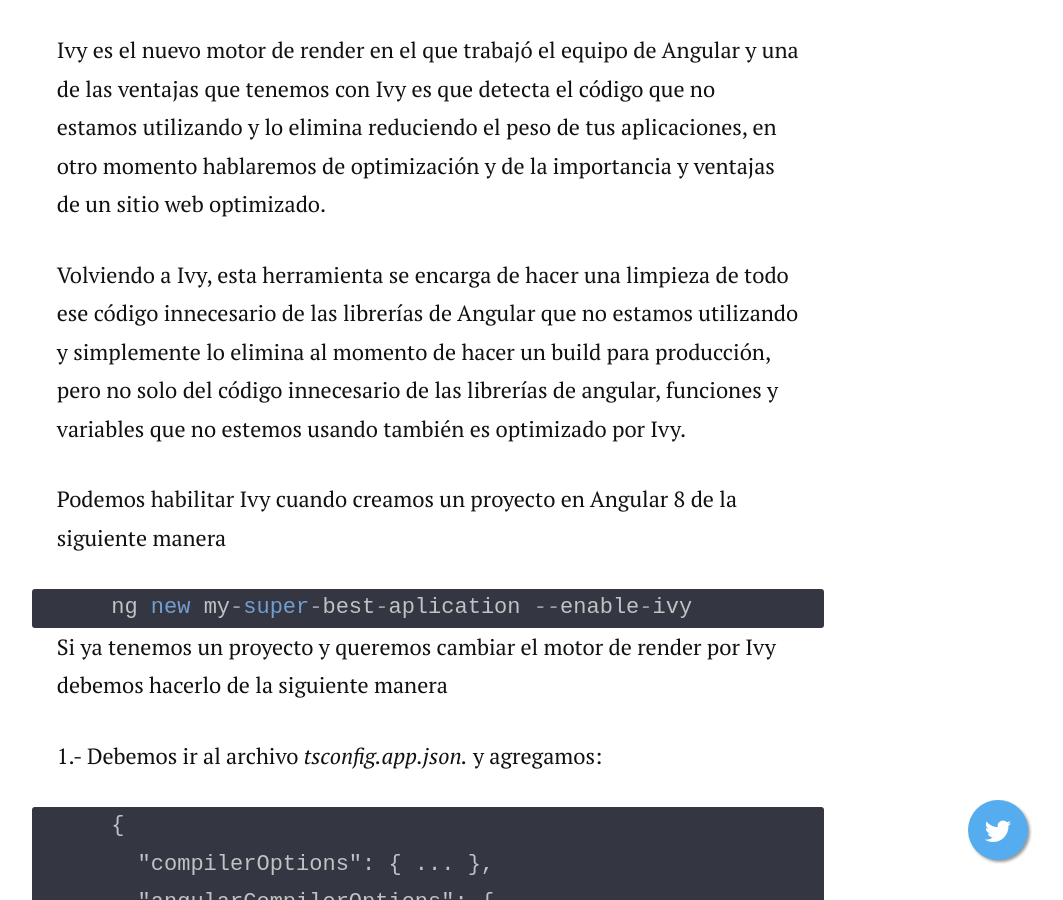
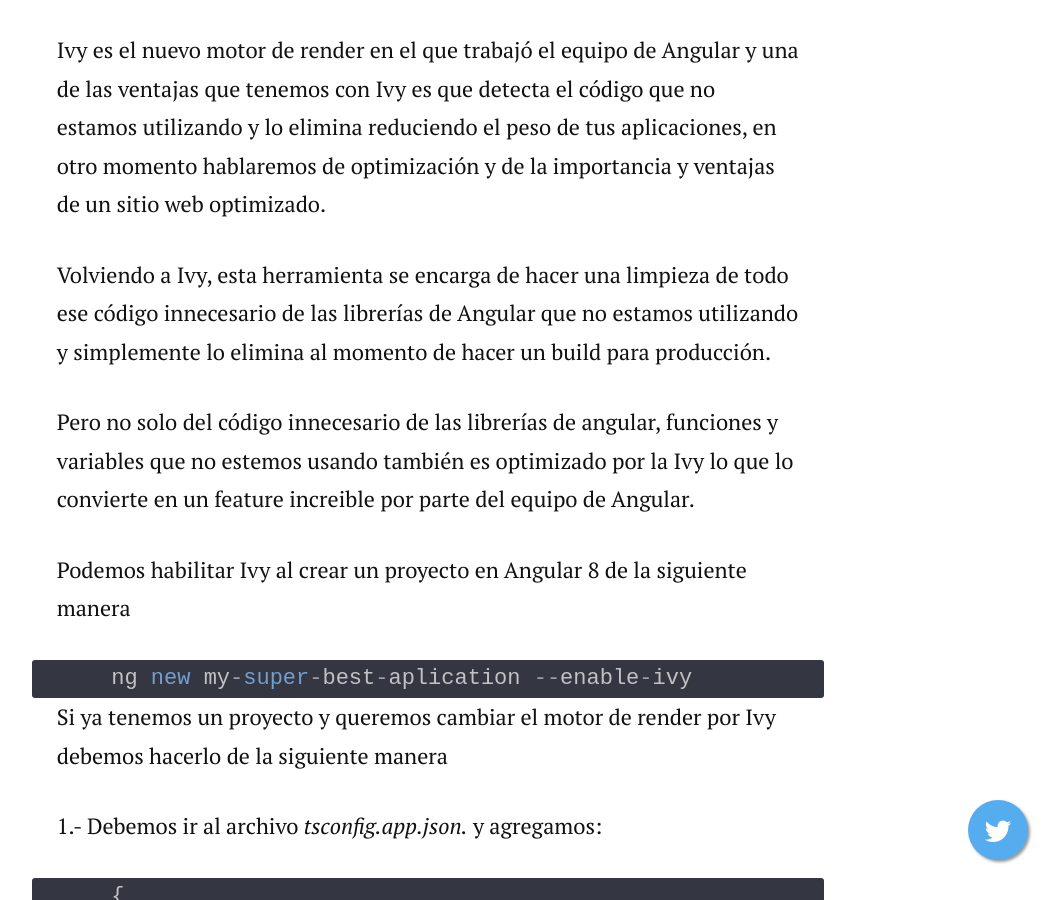
Before and after one commit to jonathanduarte/Terminos, a Jekyll site: the page built from _posts/2020-01-16-IVY.md, in a window 1280 px wide and 900 px high, scrolled down 557 px. Shown: the whole window, without its empty margins (212-1275 px from the left). Built offline with Jekyll 4.4.1, drawn with Linux system fonts in a browser that asks for light colours; nearby versions of some CDN libraries.

Commit message:
fix posts

````diff
--- a/_posts/2020-01-16-IVY.md
+++ b/_posts/2020-01-16-IVY.md
@@ -9,9 +9,11 @@
 
 Ivy es el nuevo motor de render en el que trabajó el equipo de Angular y una de las ventajas que tenemos con Ivy es que detecta el código que no estamos utilizando y lo elimina reduciendo el peso de tus aplicaciones, en otro momento hablaremos de optimización y de la importancia y ventajas de un sitio web optimizado.
 
-Volviendo a Ivy, esta herramienta se encarga de hacer una limpieza de todo ese código innecesario de las librerías de Angular que no estamos utilizando y simplemente lo elimina al momento de hacer un build para producción, pero no solo del código innecesario de las librerías de angular, funciones y variables que no estemos usando también es optimizado por Ivy.
+Volviendo a Ivy, esta herramienta se encarga de hacer una limpieza de todo ese código innecesario de las librerías de Angular que no estamos utilizando y simplemente lo elimina al momento de hacer un build para producción.
 
-Podemos habilitar Ivy cuando creamos un proyecto en Angular 8 de la siguiente manera
+Pero no solo del código innecesario de las librerías de angular, funciones y variables que no estemos usando también es optimizado por la Ivy lo que lo convierte en un feature increible por parte del equipo de Angular.
+
+Podemos habilitar Ivy al crear un proyecto en Angular 8 de la siguiente manera
 
 ```javascript
 ng new my-super-best-aplication --enable-ivy
````
